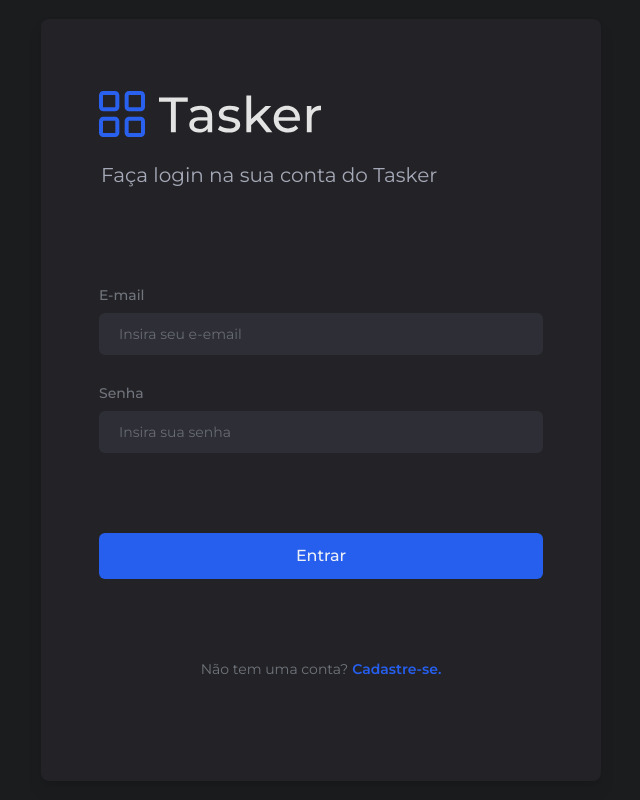
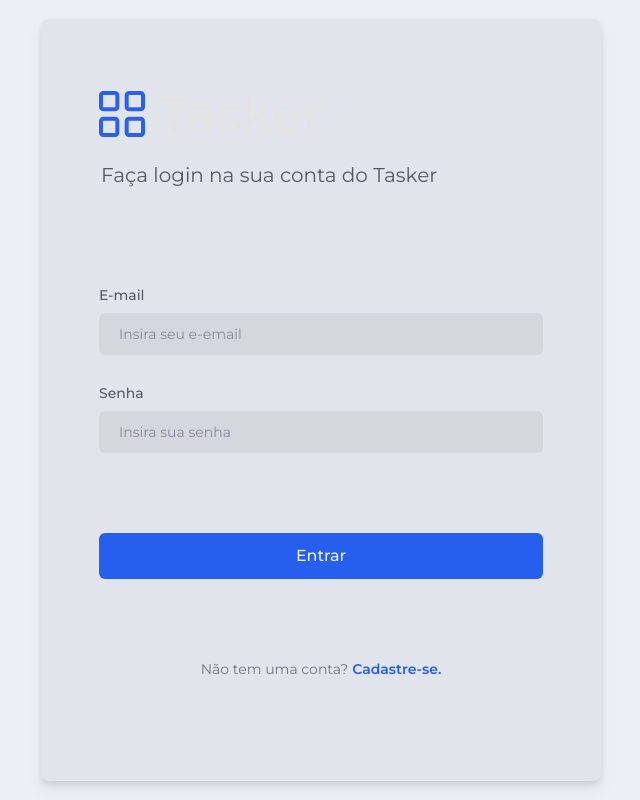
Before and after one commit to CiroJrGit/tasker-web, a React (Vite) app: page / in a window 1280 px wide. Shown: the whole page, without its empty margins (319-959 px from the left). Built offline with nearby package versions, Linux system fonts and the light colour scheme; no server answers.

Commit message:
reafactor: new theme context

```diff
--- a/src/components/Dropdown/Theme/index.tsx
+++ b/src/components/Dropdown/Theme/index.tsx
@@ -7,7 +7,13 @@ import * as DropdownMenu from '@radix-ui/react-dropdown-menu'
 import IconCheck from '../../../assets/icons/IconCheck'
 
 const Theme = () => {
-  const { theme, toggleTheme } = useContext(ThemeContext)
+  const { theme, setTheme } = useContext(ThemeContext)
+
+  const handleThemeChange = (value: string) => {
+    if (value === 'light' || value === 'dark' || value === 'system') {
+      setTheme(value)
+    }
+  }
 
   return (
     <DropdownMenu.Portal>
@@ -19,7 +25,7 @@ const Theme = () => {
         <DropdownMenu.RadioGroup
           className="flex flex-col gap-0.5"
           value={theme}
-          onValueChange={toggleTheme}
+          onValueChange={handleThemeChange}
         >
           <DropdownMenu.RadioItem
             className="
--- a/src/components/Dropdown/index.tsx
+++ b/src/components/Dropdown/index.tsx
@@ -1,4 +1,3 @@
-import { ThemeLabels } from '../../types/themeProps'
 import { DropdownProps, DropdownType } from '../../types/dropdownProps'
 
 import * as DropdownMenu from '@radix-ui/react-dropdown-menu'
@@ -7,8 +6,6 @@ import Theme from './Theme'
 import IconCaret from '../../assets/icons/IconCaret'
 
 const Dropdown = ({ name, type }: DropdownProps) => {
-  const triggerName = ThemeLabels[name as keyof typeof ThemeLabels]
-
   return (
     <DropdownMenu.Root>
       <DropdownMenu.Trigger
@@ -20,7 +17,7 @@ const Dropdown = ({ name, type }: DropdownProps) => {
         aria-label="Customise options"
       >
         <span className="pb-px font-normal font-int text-sm dark:text-gray-100 text-gray-300">
-          {triggerName}
+          {name}
         </span>
 
         <IconCaret
--- a/src/components/Settings/Appearance/index.tsx
+++ b/src/components/Settings/Appearance/index.tsx
@@ -1,6 +1,7 @@
 import { useContext } from 'react'
 import { ThemeContext } from '../../../contexts/themeContext'
 import { DropdownType } from '../../../types/dropdownProps'
+import { ThemeLabels } from '../../../types/themeProps'
 
 import * as Switch from '@radix-ui/react-switch'
 import * as Separator from '@radix-ui/react-separator'
@@ -11,6 +12,7 @@ import Dropdown from '../../Dropdown'
 
 const AppearanceTab = () => {
   const { theme } = useContext(ThemeContext)
+  const triggerName = ThemeLabels[theme as keyof typeof ThemeLabels]
 
   return (
     <>
@@ -102,7 +104,7 @@ const AppearanceTab = () => {
               </span>
             </div>
 
-            <Dropdown name={theme} type={DropdownType.THEME} />
+            <Dropdown name={triggerName} type={DropdownType.THEME} />
           </div>
 
           <label
--- a/src/contexts/themeContext.tsx
+++ b/src/contexts/themeContext.tsx
@@ -1,5 +1,10 @@
 import { useState, useEffect, createContext } from 'react'
-import { ThemeContextProps, ThemeProviderProps } from '../types/themeProps'
+
+import {
+  Theme,
+  ThemeContextProps,
+  ThemeProviderProps,
+} from '../types/themeProps'
 
 export const ThemeContext = createContext<ThemeContextProps>(
   {} as ThemeContextProps,
@@ -7,25 +12,57 @@ export const ThemeContext = createContext<ThemeContextProps>(
 
 const ThemeProvider = ({ children }: ThemeProviderProps) => {
   const [theme, setTheme] = useState(
-    localStorage.getItem('tasker-userTheme') !== 'light' ? 'dark' : 'light',
+    (localStorage.getItem('tasker-userTheme') as Theme) || 'system',
   )
 
+  const getSystemTheme = (): Theme => {
+    return window.matchMedia('(prefers-color-scheme: dark)').matches
+      ? 'dark'
+      : 'light'
+  }
+
+  const applyTheme = (theme: Theme) => {
+    const root = window.document.documentElement
+    const systemTheme = getSystemTheme()
+
+    root.classList.remove('light', 'dark')
+
+    if (theme === 'system') {
+      root.classList.add(systemTheme)
+    } else {
+      root.classList.add(theme)
+    }
+  }
+
   useEffect(() => {
-    const root = window.document.documentElement
-    const removePreviousTheme = theme === 'light' ? 'dark' : 'light'
-
-    root.classList.remove(removePreviousTheme)
-    root.classList.add(theme)
-
+    applyTheme(theme)
     localStorage.setItem('tasker-userTheme', theme)
   }, [theme])
 
-  function toggleTheme() {
-    setTheme(theme === 'light' ? 'dark' : 'light')
-  }
+  useEffect(() => {
+    if (theme === 'system') {
+      const systemTheme = getSystemTheme()
+      applyTheme(systemTheme)
+    }
+  }, [theme])
+
+  useEffect(() => {
+    const mediaQuery = window.matchMedia('(prefers-color-scheme: dark)')
+    const handleSystemThemeChange = () => {
+      if (theme === 'system') {
+        applyTheme(getSystemTheme())
+      }
+    }
+
+    mediaQuery.addEventListener('change', handleSystemThemeChange)
+
+    return () => {
+      mediaQuery.removeEventListener('change', handleSystemThemeChange)
+    }
+  }, [theme])
 
   return (
-    <ThemeContext.Provider value={{ theme, toggleTheme }}>
+    <ThemeContext.Provider value={{ theme, setTheme }}>
       {children}
     </ThemeContext.Provider>
   )
```
Also changed, not shown: src/types/themeProps.ts (+4 -4 lines). Lines whose indentation alone changed are shown as unchanged.
